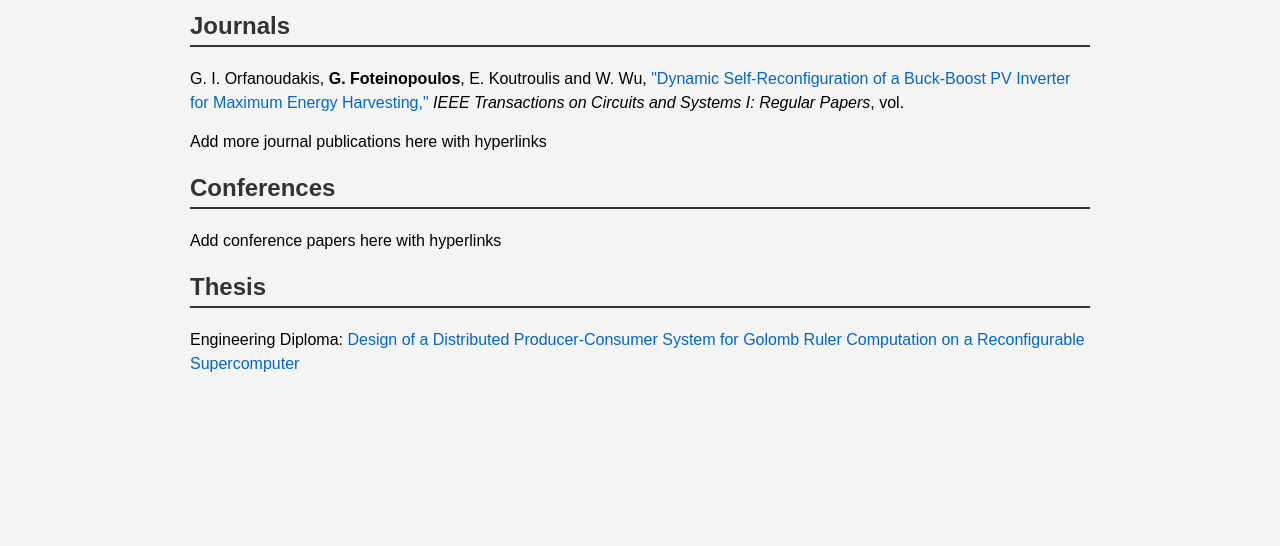
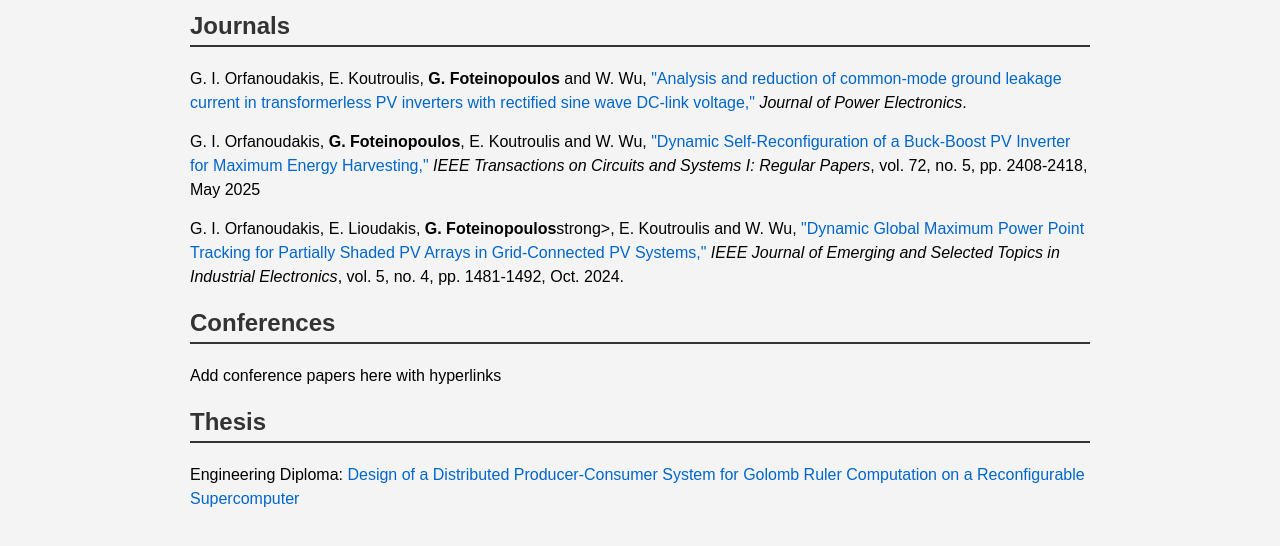
Before and after one commit to gfwteinop/gfwteinop.github.io, a plain HTML site: page publications.html in a window 1280 px wide. Shown: the part 124-670 px from the top of the page. Drawn offline with Linux system fonts and the light colour scheme.

Commit message:
Update publications.html

```diff
--- a/publications.html
+++ b/publications.html
@@ -80,12 +80,19 @@
     <h2>Journals</h2>
     <ul>
       <li>
+        G. I. Orfanoudakis, E. Koutroulis, <strong>G. Foteinopoulos</strong> and W. Wu,
+        <a href="https://link.springer.com/article/10.1007/s43236-025-01106-1" class="pub-link">"Analysis and reduction of common-mode ground leakage current in transformerless PV inverters with rectified sine wave DC-link voltage,"</a>
+        <em>Journal of Power Electronics</em>.
+      </li>
+      <li>
         G. I. Orfanoudakis, <strong>G. Foteinopoulos</strong>, E. Koutroulis and W. Wu,
         <a href="https://ieeexplore.ieee.org/document/10736663" class="pub-link">"Dynamic Self-Reconfiguration of a Buck-Boost PV Inverter for Maximum Energy Harvesting,"</a>
-        <em>IEEE Transactions on Circuits and Systems I: Regular Papers</em>, vol.
+        <em>IEEE Transactions on Circuits and Systems I: Regular Papers</em>, vol. 72, no. 5, pp. 2408-2418, May 2025
       </li>
       <li>
-        Add more journal publications here with hyperlinks
+        G. I. Orfanoudakis, E. Lioudakis, <strong>G. Foteinopoulos</strong>strong>, E. Koutroulis and W. Wu,
+        <a href="ieeexplore.ieee.org/document/10501931" class="pub-link">"Dynamic Global Maximum Power Point Tracking for Partially Shaded PV Arrays in Grid-Connected PV Systems,"</a>
+        <em>IEEE Journal of Emerging and Selected Topics in Industrial Electronics</em>, vol. 5, no. 4, pp. 1481-1492, Oct. 2024.
       </li>
     </ul>
 
@@ -100,7 +107,7 @@
     <ul>
       <li>
         Engineering Diploma:
-        <a href="Thesis.pdf" class="pub-link">Design of a Distributed Producer-Consumer System for Golomb Ruler Computation on a Reconfigurable Supercomputer</a>
+        <a href="Thesis_Golomb.pdf" class="pub-link">Design of a Distributed Producer-Consumer System for Golomb Ruler Computation on a Reconfigurable Supercomputer</a>
       </li>
     </ul>
 
```
